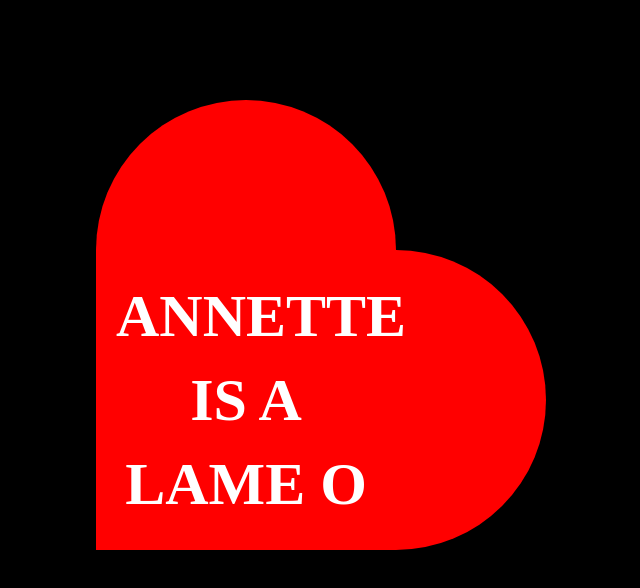
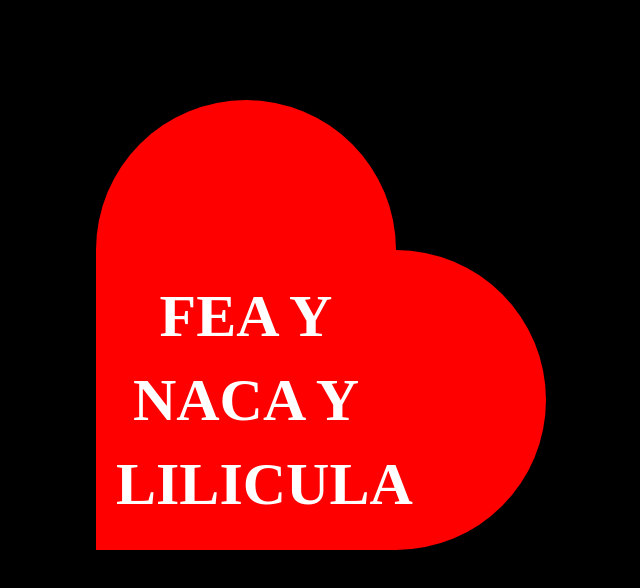
Before and after one commit to Stopidcup1d/click-here-if-your-cool, a plain HTML site: page index.html in a window 1280 px wide. Shown: the top 588 px of the page, without its empty margins (394-1034 px from the left). Drawn offline with Linux system fonts and the light colour scheme.

Commit message:
Update index.html

```diff
--- a/index.html
+++ b/index.html
@@ -115,7 +115,7 @@
 </head>
 <body>
     <div class="heart">
-        <div class="text">ANNETTE IS A LAME O</div>
+        <div class="text">FEA Y NACA Y LILICULA</div>
     </div>
 
     <script>
```
